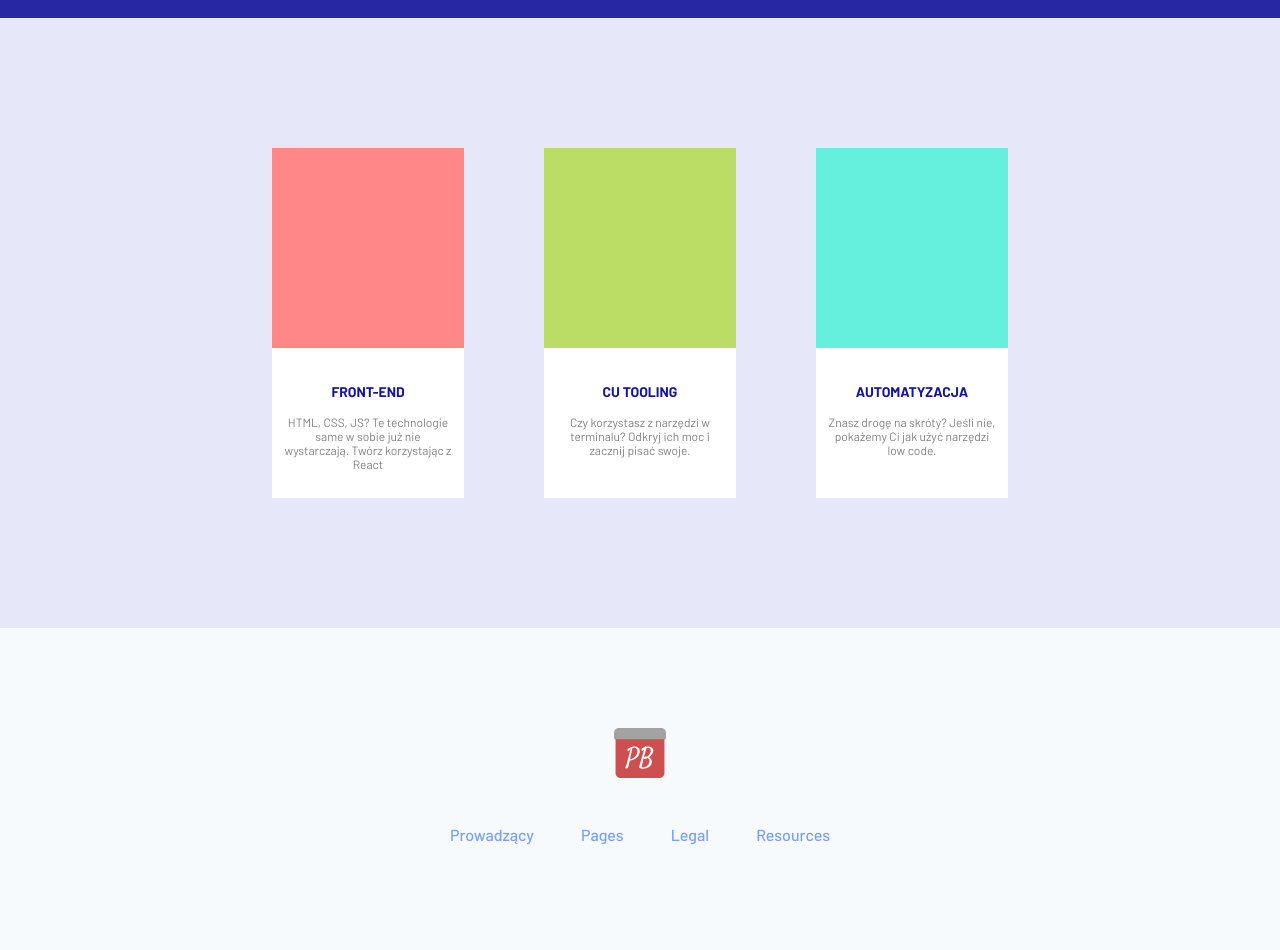
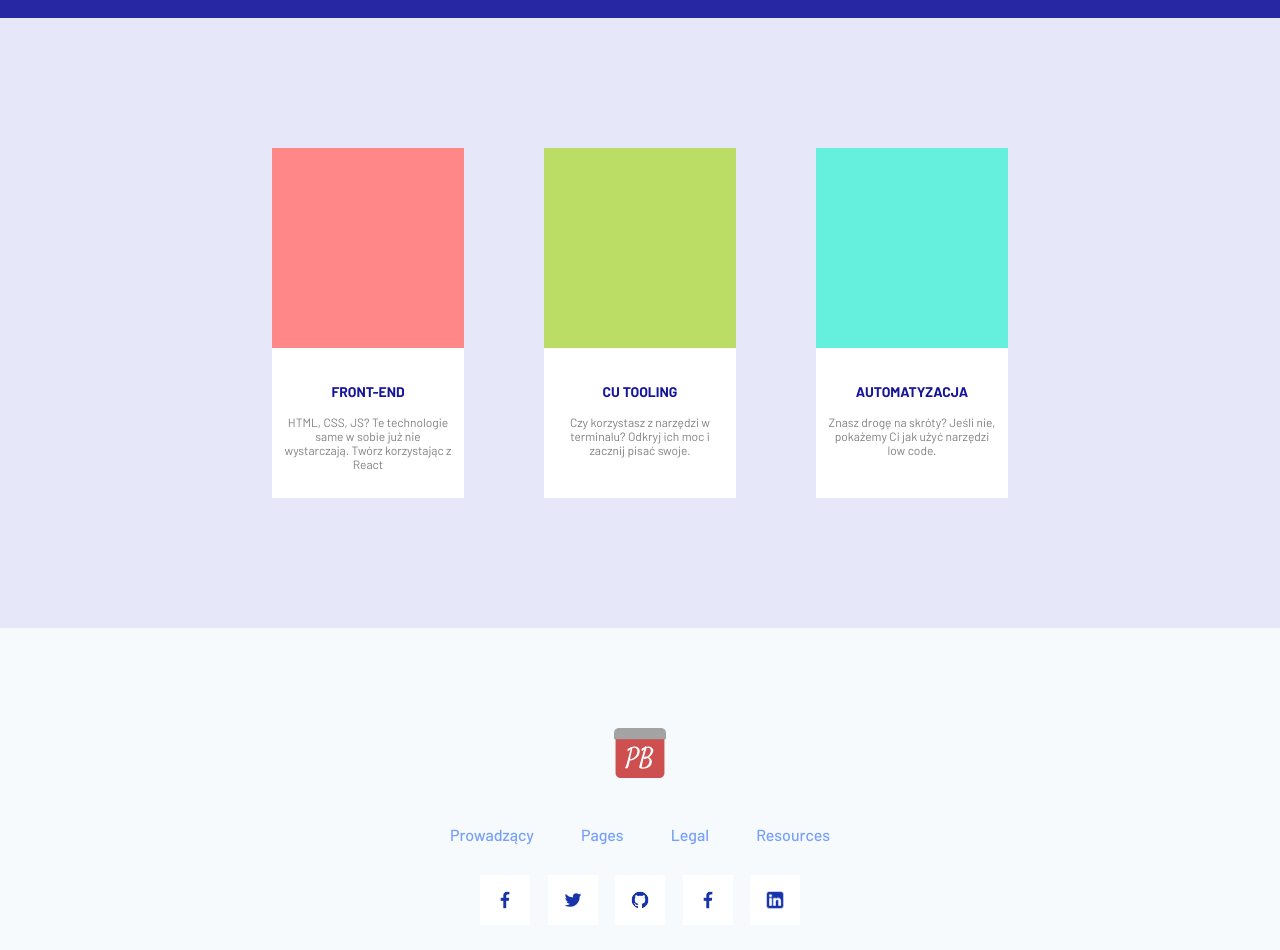
Before and after one commit to SMATEO49/stronka, a Next.js app: page / in a window 1280 px wide. Shown: the part 466-1416 px from the top of the page. Built offline with nearby package versions, Linux system fonts and the light colour scheme.

Commit message:
footer-full 1.6

```diff
--- a/src/components/molecules/InvertedButton.tsx
+++ b/src/components/molecules/InvertedButton.tsx
@@ -2,8 +2,8 @@ import styled from '@emotion/styled';
 
 const Icon = styled.div<{ imagIcon: any }>`
     background-image: url(${({ imagIcon }) => imagIcon});
-    height: 50;
-    width: 50;
+    height: 50px;
+    width: 50px;
     :hover {
         filter: invert(3%);
         box-shadow: 6px 6px 6px -1px black;
```
